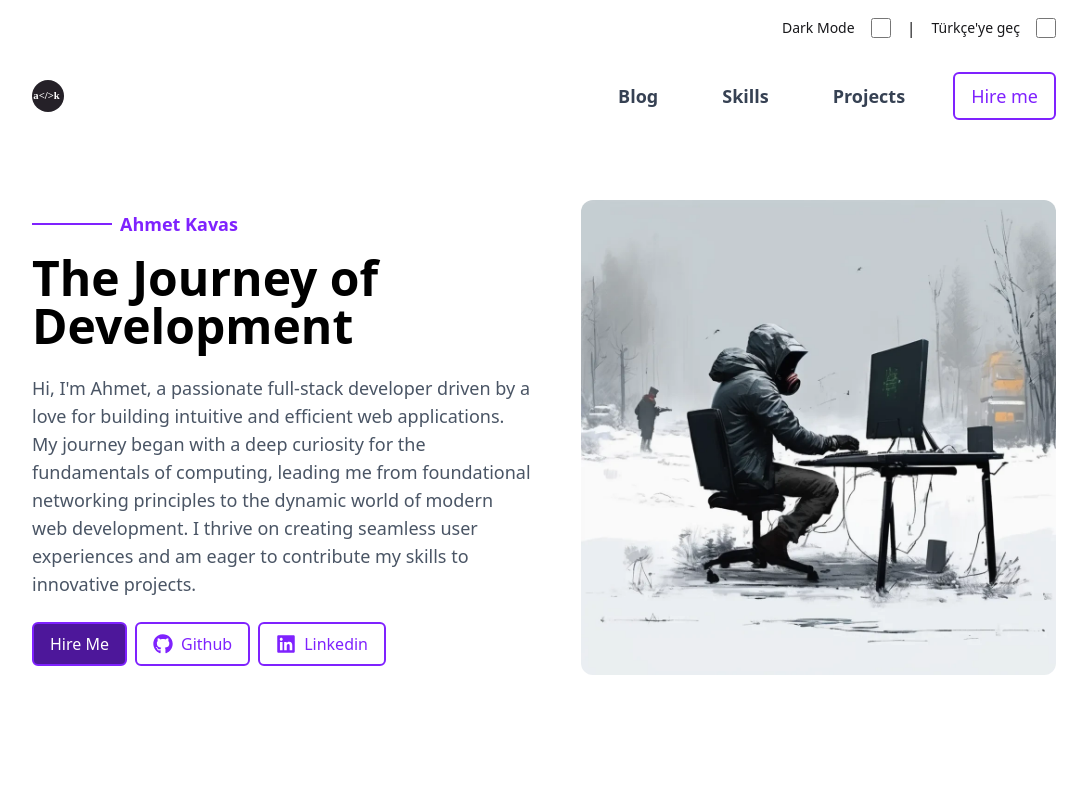
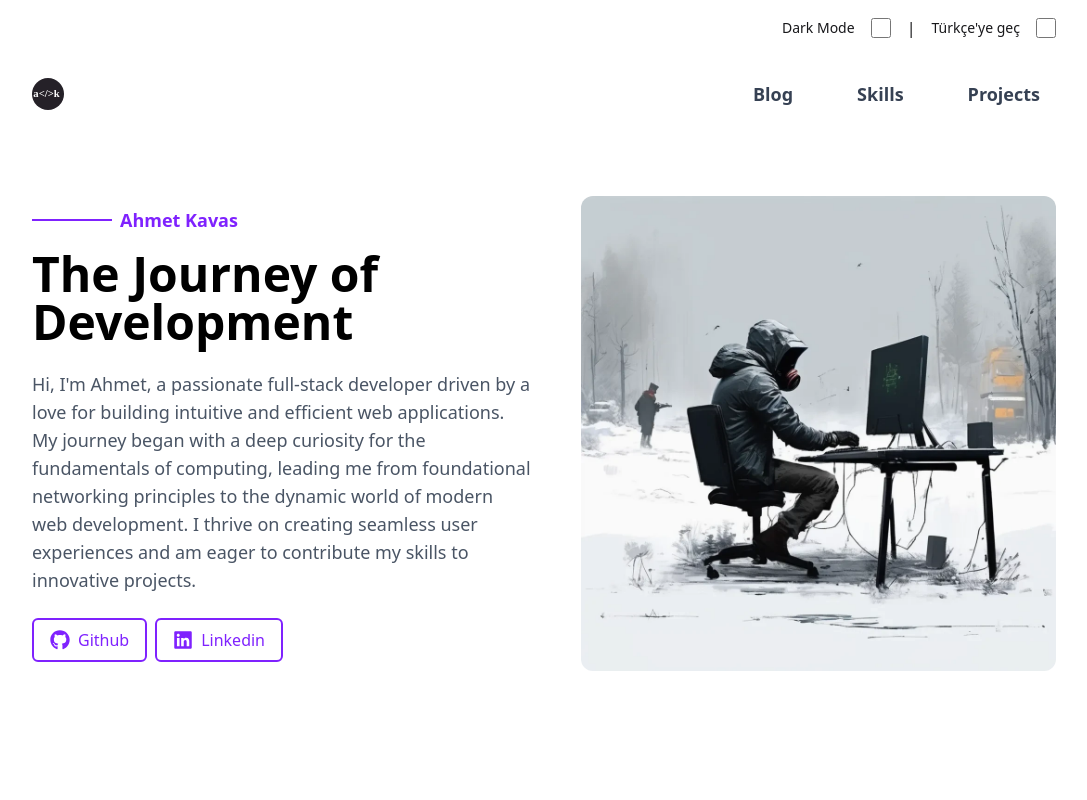
Before and after one commit to ahmetkvs/portfolio, a React (Vite) app: page / in a window 1280 px wide. Shown: the top 800 px of the page, without its empty margins (96-1183 px from the left). Built offline with nearby package versions, Linux system fonts and the light colour scheme; no server answers.

Commit message:
Hire me button deactivated

```diff
--- a/src/components/header/Header.jsx
+++ b/src/components/header/Header.jsx
@@ -29,6 +29,7 @@ function Header() {
             : portfolioContent.header.main.tr}
         </p>
         <div className="flex flex-wrap gap-2">
+          {/*
           <button
             className={`px-4 py-2 rounded-md transition-colors duration-300 cursor-pointer focus:outline-none focus:ring-2 focus:ring-violet-400 focus:ring-offset-2 focus:ring-offset-violet-800 transform hover:scale-105 ${
               ldTheme === "dark"
@@ -40,6 +41,7 @@ function Header() {
               ? portfolioContent.header.button.en
               : portfolioContent.header.button.tr}
           </button>
+          */}
           <a
             href="https://github.com/ahmetkvs"
             target="_blank"
--- a/src/components/navbar/Navbar.jsx
+++ b/src/components/navbar/Navbar.jsx
@@ -73,6 +73,7 @@ function Navbar() {
         >
           {langTheme === "en" ? "Projects" : "Projeler"}
         </a>
+        {/*
         <Link
           to="#"
           className={`px-4 py-2 text-lg rounded-md transition-colors duration-300 cursor-pointer focus:outline-none focus:ring-2 focus:ring-violet-400 focus:ring-offset-2 focus:ring-offset-violet-800 transform hover:scale-105 ${
@@ -83,6 +84,7 @@ function Navbar() {
         >
           {langTheme === "en" ? "Hire me" : "Benimle Çalışın"}
         </Link>
+        */}
       </div>
     </nav>
   );
--- a/src/index.css
+++ b/src/index.css
@@ -2,3 +2,9 @@
 html {
   scroll-behavior: smooth;
 }
+
+@media (prefers-reduced-motion: reduce) {
+  html {
+    scroll-behavior: smooth;
+  }
+}
```
